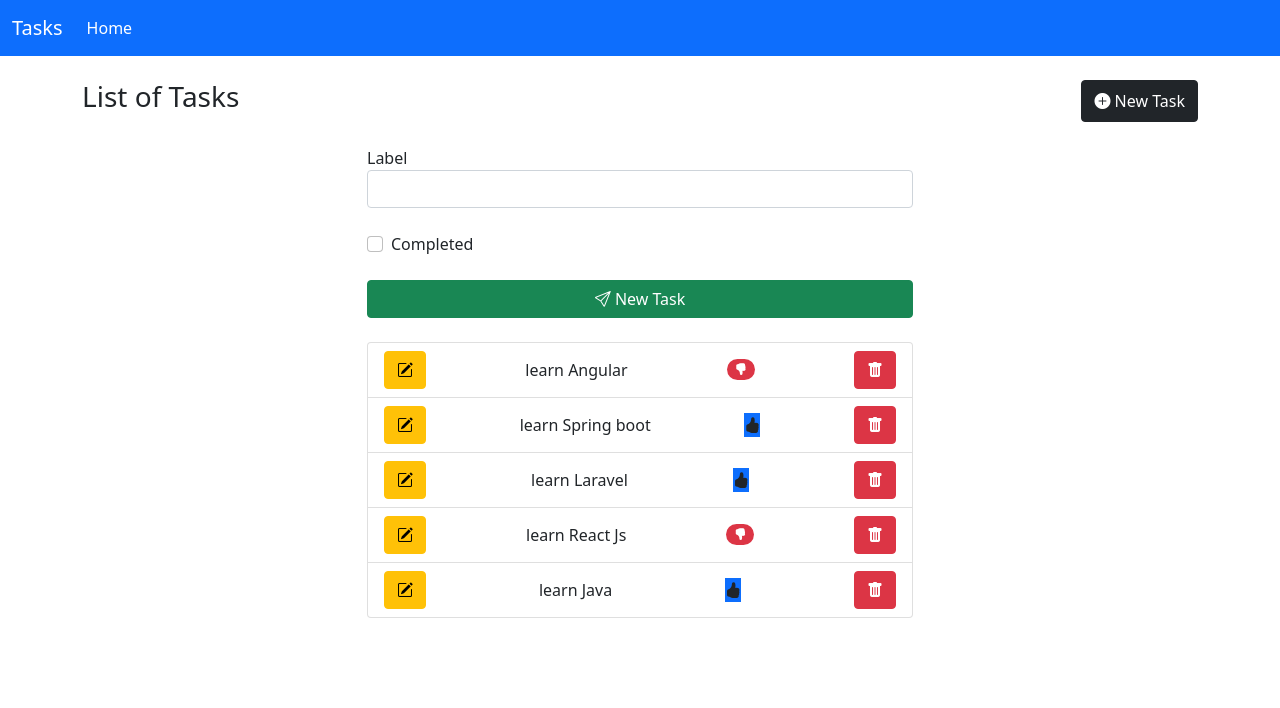
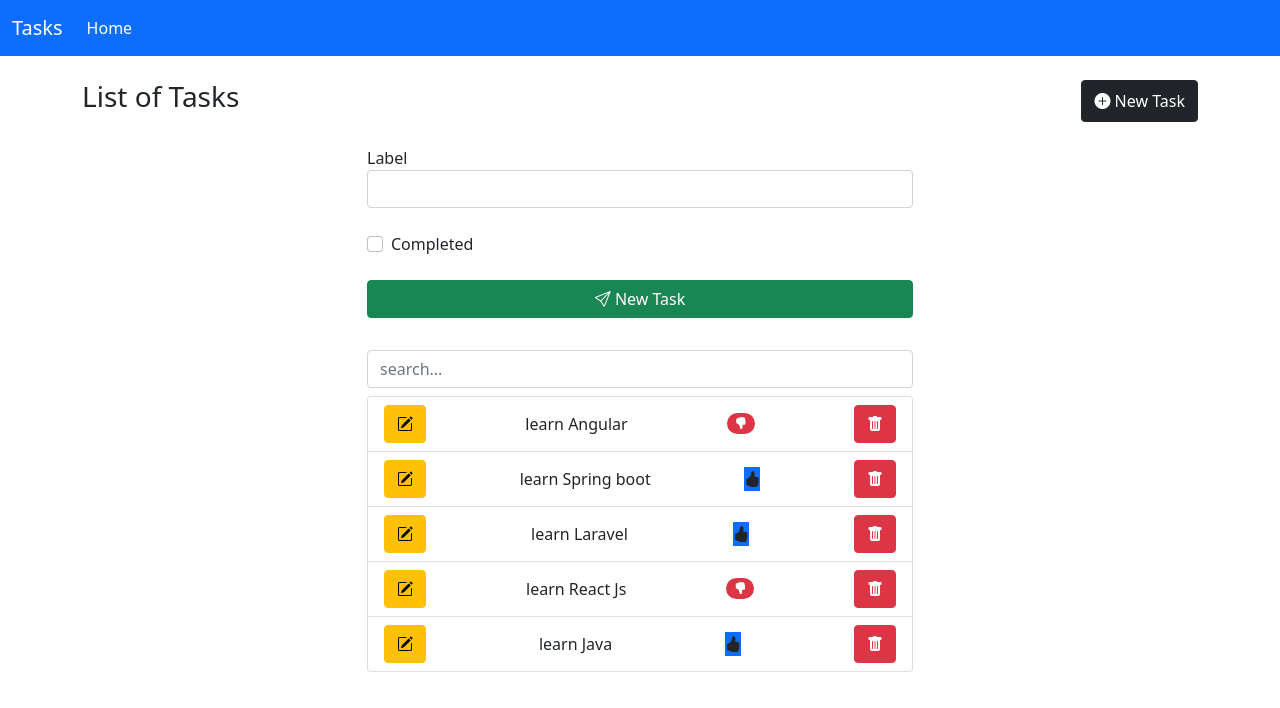
Before and after one commit to amalmtahri/tasks, an Angular app: page / in a window 1280 px wide. Shown: the top 708 px of the page. Built offline with nearby package versions, Linux system fonts and the light colour scheme; data requests are answered from the project's data file.

Commit message:
search task

```diff
--- a/src/app/components/tasks/tasks.component.html
+++ b/src/app/components/tasks/tasks.component.html
@@ -31,6 +31,8 @@
 
 <div class="row mt-4">
     <div class="col-md-6 mx-auto">
+        <input (keyup)="searchTasks()" [(ngModel)]="searchText" type="text" placeholder="search..." class="form-control my-2">
+        {{searchText}}
         <ul class="list-group">
 
             <li class="list-group-item d-flex justify-content-between align-items-center" *ngFor="let task of tasks">
--- a/src/app/components/tasks/tasks.component.ts
+++ b/src/app/components/tasks/tasks.component.ts
@@ -21,6 +21,7 @@ export class TasksComponent implements OnInit {
 
   showForm : boolean = false;
   editForm : boolean = false;
+  searchText: string = '';
 
   constructor(private taskServices : TaskService) { }
 
@@ -103,7 +104,10 @@ export class TasksComponent implements OnInit {
           this.editForm = false;
         }
       );
-
+  }
+  //serch
+  searchTasks() {
+    this.tasks = this.tasks.filter((task) => task.label.toLowerCase().includes(this.searchText.toLowerCase()));
   }
 
 }
```
